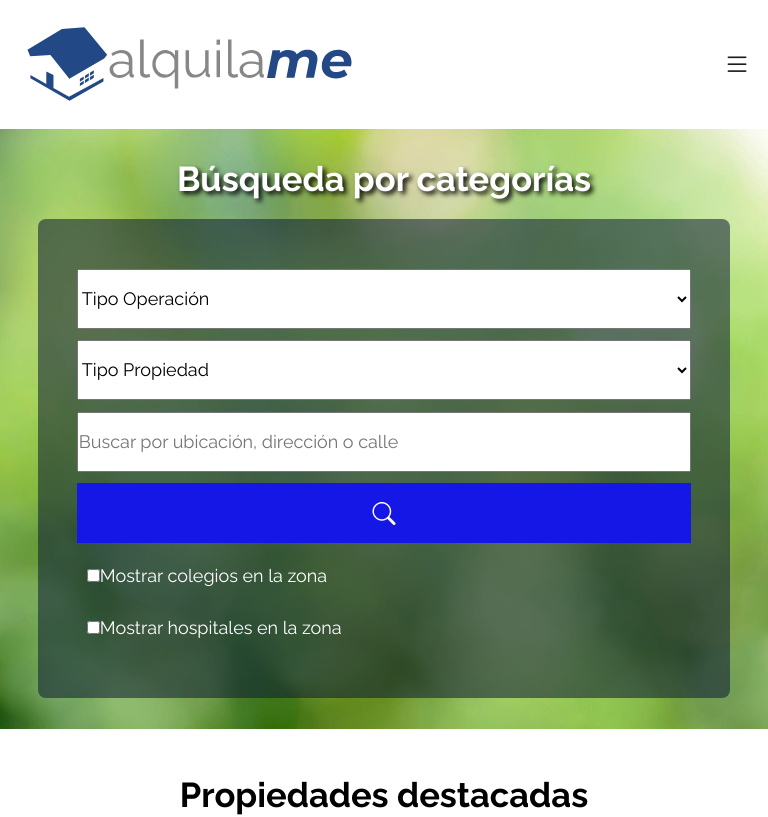
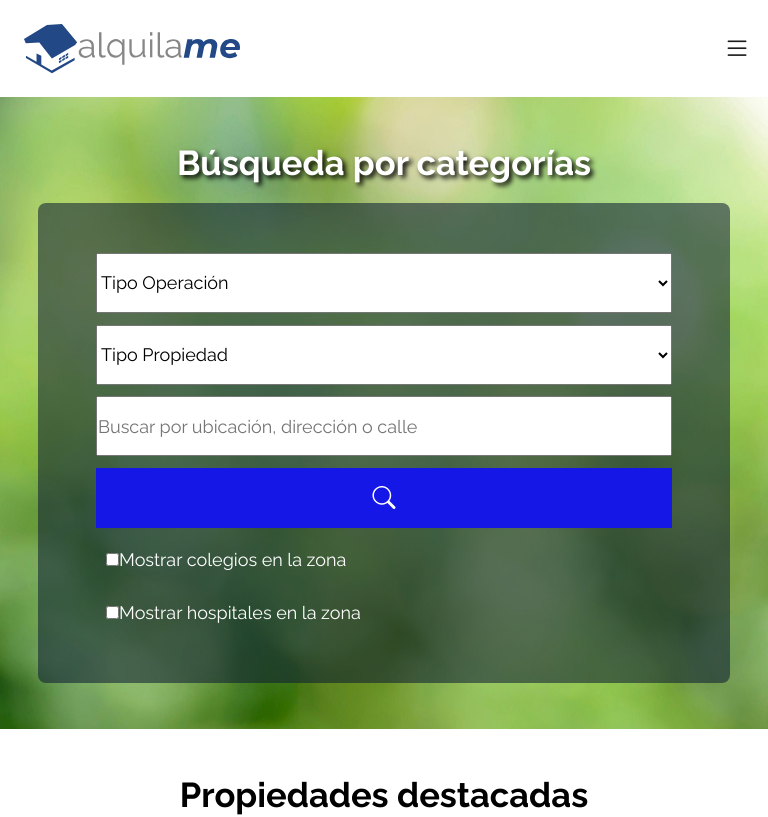
Before and after one commit to PabloHD2023/Alquilame, a plain HTML site: page index.html in a window 768 px wide. Shown: the top 817 px of the page. Drawn offline with nearby package versions, Linux system fonts and the light colour scheme.

Commit message:
Cambios en media querys de 400px a 785px

```diff
--- a/css/styles.css
+++ b/css/styles.css
@@ -1410,7 +1410,7 @@ footer {
 
 }
 
-@media screen and (min-width: 430px) and (max-width: 786px) {
+@media screen and (min-width: 400px) and (max-width: 785px) {
 
     /* Comienzo codigo header */
 
@@ -1463,6 +1463,10 @@ footer {
         font-size: var(--font-x-small);
     }
 
+    .logo{
+        width: 10rem;
+    }
+
     /* Fin codigo header */
 
     /* Comienzo codigo del footer */
@@ -1504,6 +1508,11 @@ footer {
     /* Fin codigo del footer */
 
     /* Comienzo codigo index */
+
+.busqueda-gral{
+    height: auto;
+    padding: 2rem 0;
+}
 
     .busqueda {
         width: 90%;
@@ -1517,14 +1526,14 @@ footer {
     }
 
     .select {
-        width: 80vw;
+        width: 75vw;
         font-size: var(--font-x-small);
         height: 60px;
         margin: 0 auto;
     }
 
     .cbox {
-        width: 80vw;
+        width: 75vw;
         font-size: var(--font-x-small);
         color: var(--text-color-third);
         padding: var(--padding-xx-small);
@@ -1541,23 +1550,25 @@ footer {
     }
 
     .logos-seguros {
-        gap: 2rem;
+        display: flex;
+        flex-direction: column;
+        gap: 4rem;
     }
 
     .logos-seguros img {
-        width: 90px;
+        width: 180px;
         cursor: pointer;
         padding: 0;
         gap: 0;
     }
 
     #quicksearch {
-        width: 80vw;
+        width: 75vw;
         height: 60px;
     }
 
     .buscar {
-        width: 80vw;
+        width: 75vw;
         height: 60px;
     }
 
```
